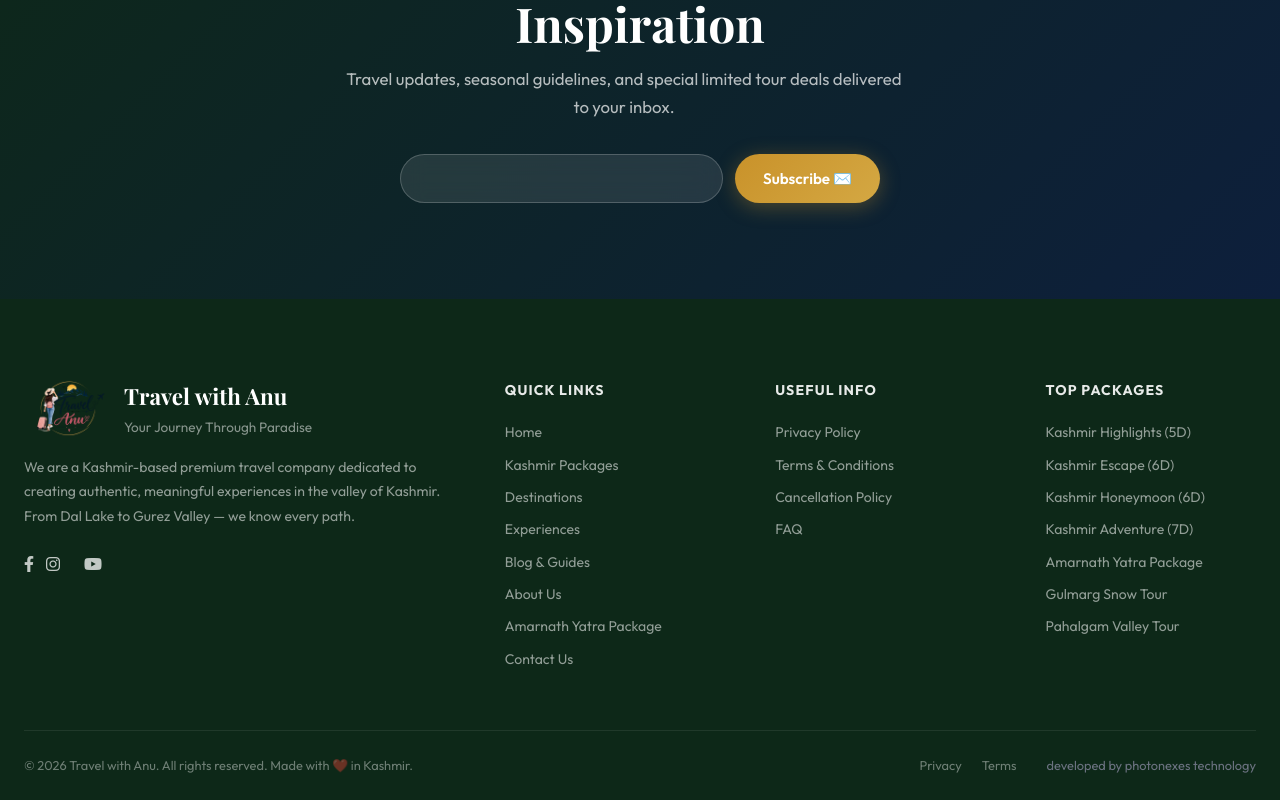
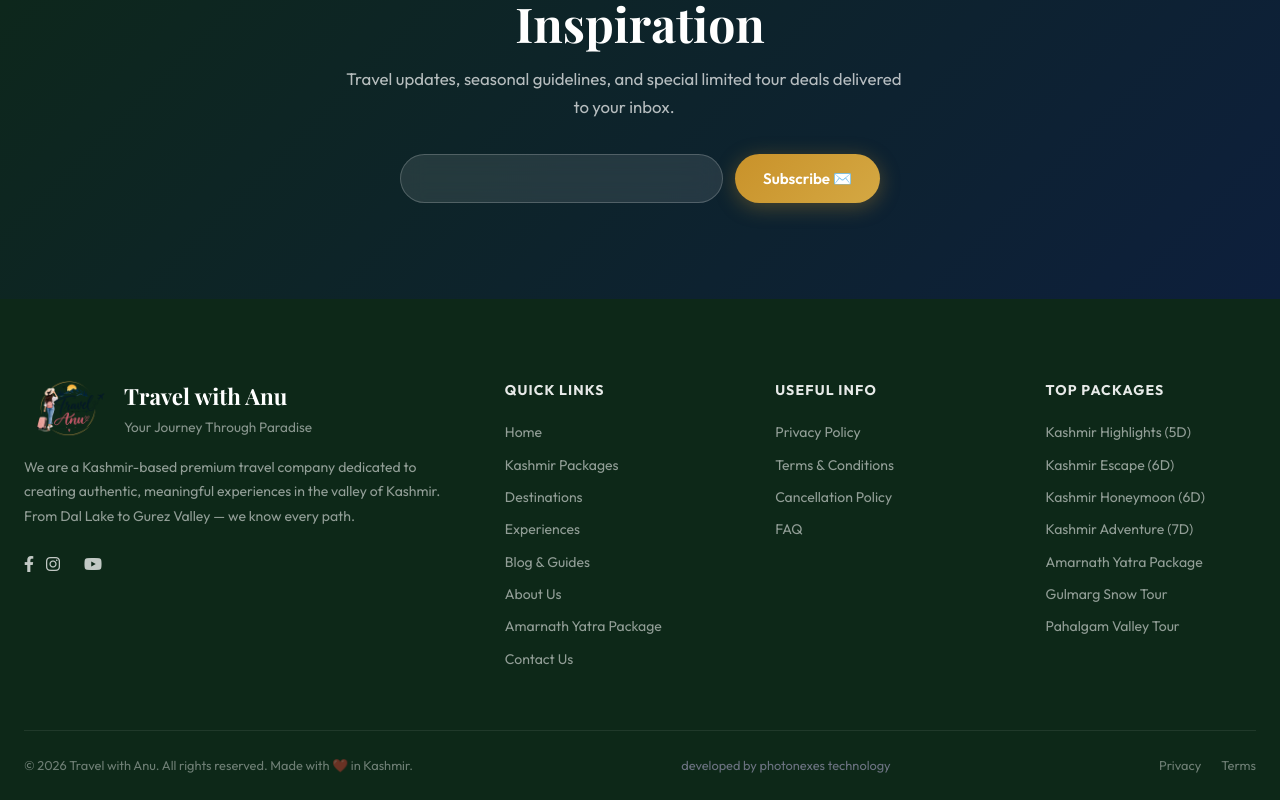
Before and after one commit to BhatDanish1591/travelwithanu, a React (Vite) app in the folder client/: page /guides in a window 1280 px wide. Shown: the part 3656-4456 px from the top of the page. Built offline with nearby package versions, Linux system fonts and the light colour scheme; a web font is replaced by a local one.

Commit message:
style: Move developer credit to the middle of the footer

```diff
--- a/client/src/components/Footer.jsx
+++ b/client/src/components/Footer.jsx
@@ -67,10 +67,10 @@ const Footer = () => {
       <div className="container">
         <div className="footer-bottom">
           <span>&copy; 2026 Travel with Anu. All rights reserved. Made with ❤️ in Kashmir.</span>
+          <span style={{ color: 'var(--neutral-500)', textAlign: 'center' }}>developed by photonexes technology</span>
           <div className="footer-bottom-links">
             <Link to="/privacy-policy">Privacy</Link>
             <Link to="/terms-conditions">Terms</Link>
-            <span style={{ marginLeft: '10px', color: 'var(--neutral-500)' }}>developed by photonexes technology</span>
           </div>
         </div>
       </div>
```
